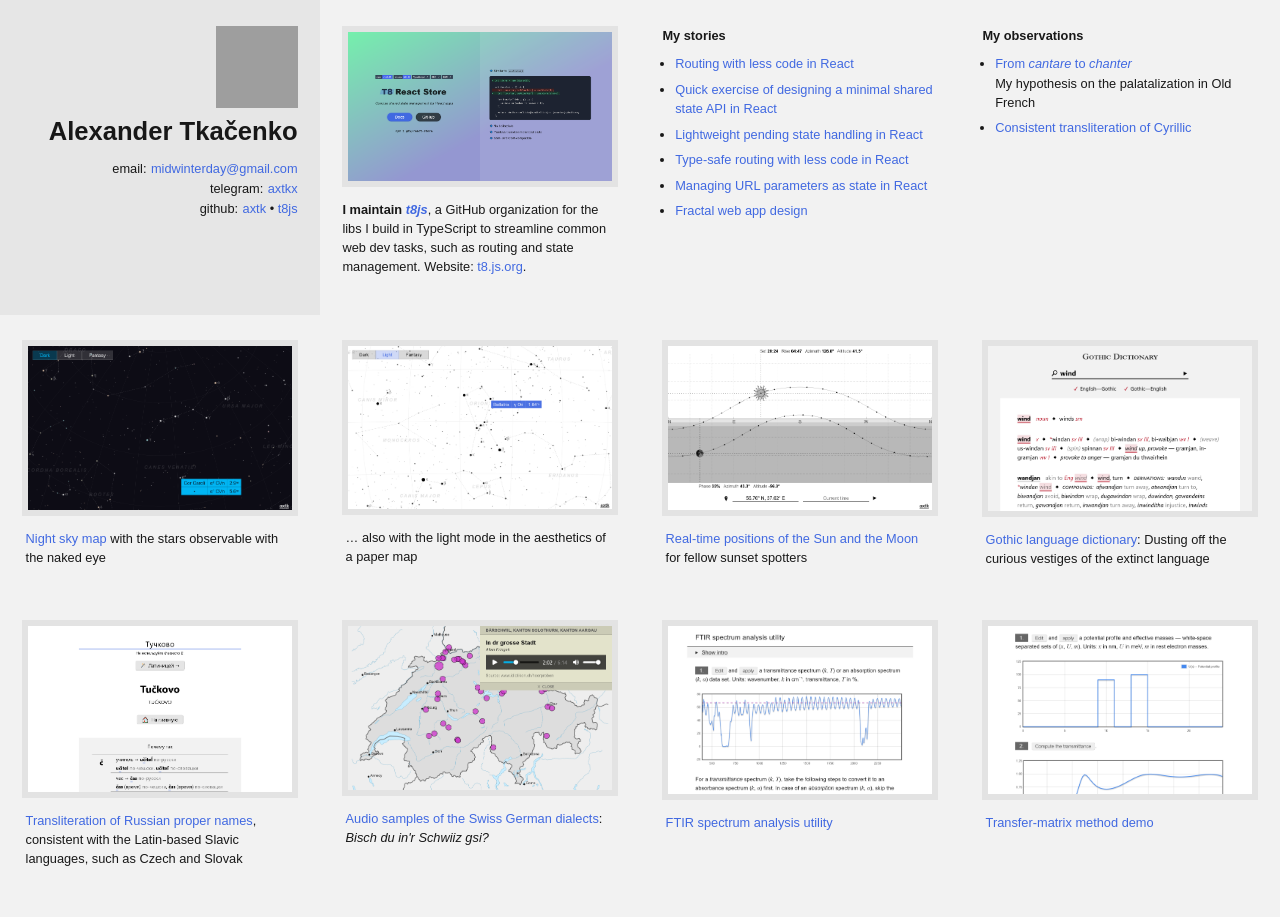
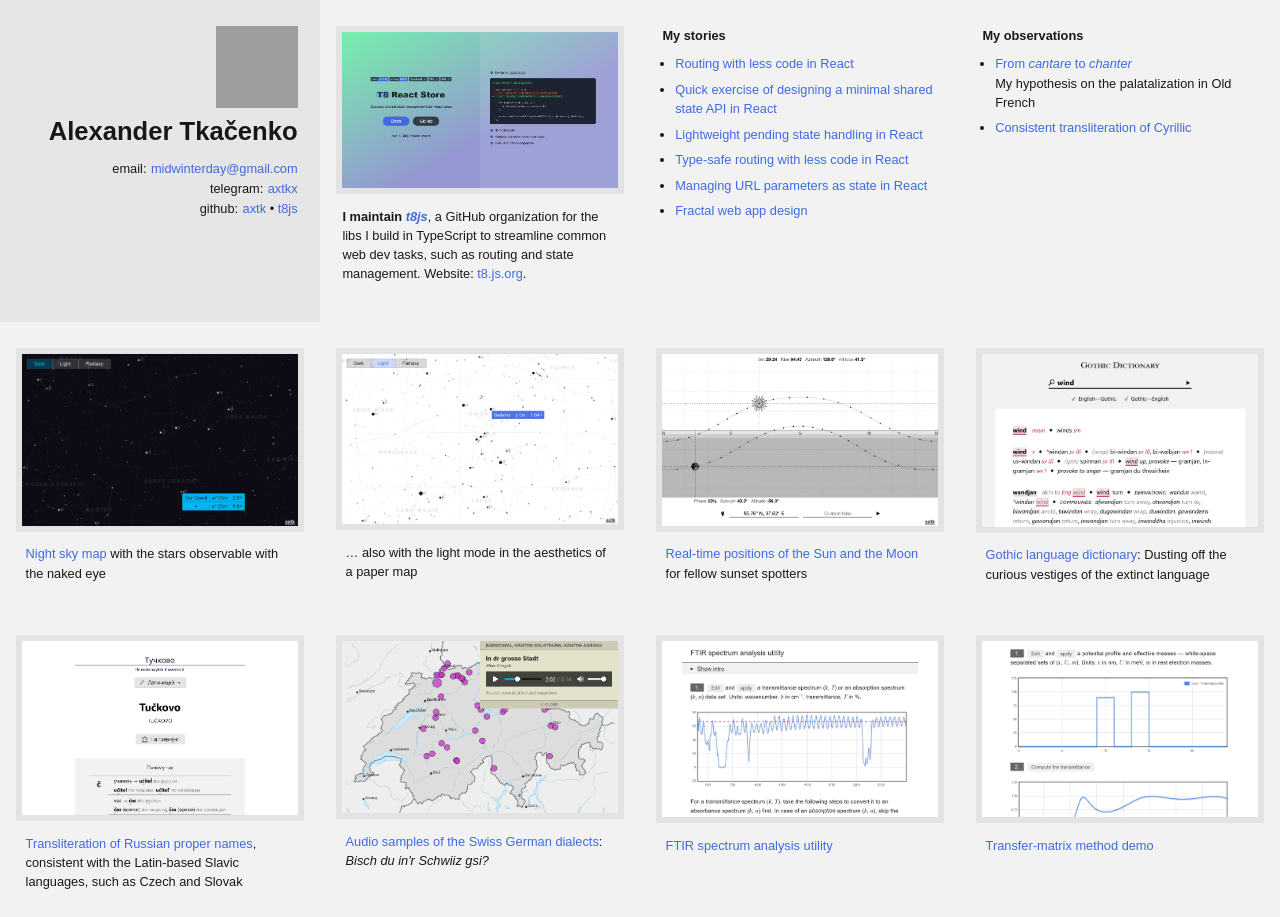
Before and after one commit to axtk/axtk.github.io, a Jekyll site: the page index.html, which Jekyll copies as it is, in a window 1280 px wide. Built offline with Jekyll 4.4.1, drawn with Linux system fonts in a browser that asks for light colours; grey boxes are pictures that could not be loaded.

Commit message:
update index styles

```diff
--- a/x/assets/index.css
+++ b/x/assets/index.css
@@ -58,13 +58,16 @@ figure {
   margin: 0;
 }
 picture {
+  --border-width: 0.5rem;
+
   display: inline-block;
-  width: 100%;
+  max-width: calc(100% + 2*var(--border-width));
   min-height: 10rem;
   font-size: 0;
   text-align: center;
   background: var(--light-color);
-  border: 0.5rem solid var(--light-color);
+  border: var(--border-width) solid var(--light-color);
+  margin: 0 calc(-1*var(--border-width));
   box-sizing: border-box;
 }
 picture img {
@@ -163,6 +166,7 @@ strong::before {
     background: var(--light-color);
   }
   section[data-tags~="intro"] h1 {
+    max-width: 9em;
     font-size: 1.75rem;
   }
   section[data-tags~="intro"] .image {
@@ -170,6 +174,7 @@ strong::before {
 
     float: right;
     border-radius: 50%;
+    margin-left: 1.5rem;
   }
   .contacts {
     font-size: 0.85rem;
@@ -181,9 +186,6 @@ strong::before {
   .contacts td:first-child {
     width: 3em;
   }
-  picture {
-    width: 100%;
-  }
   figure + p {
     margin-top: 1em;
   }
```
